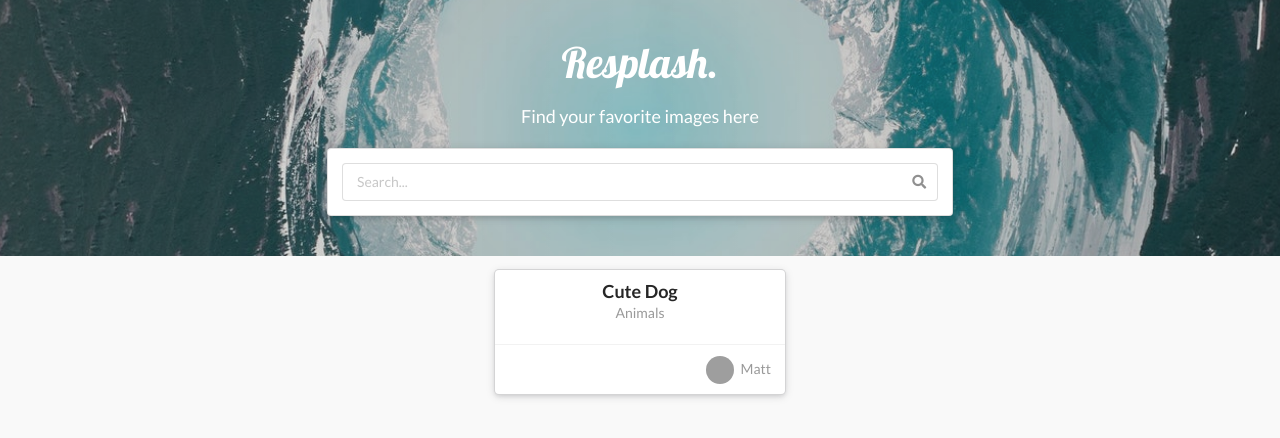
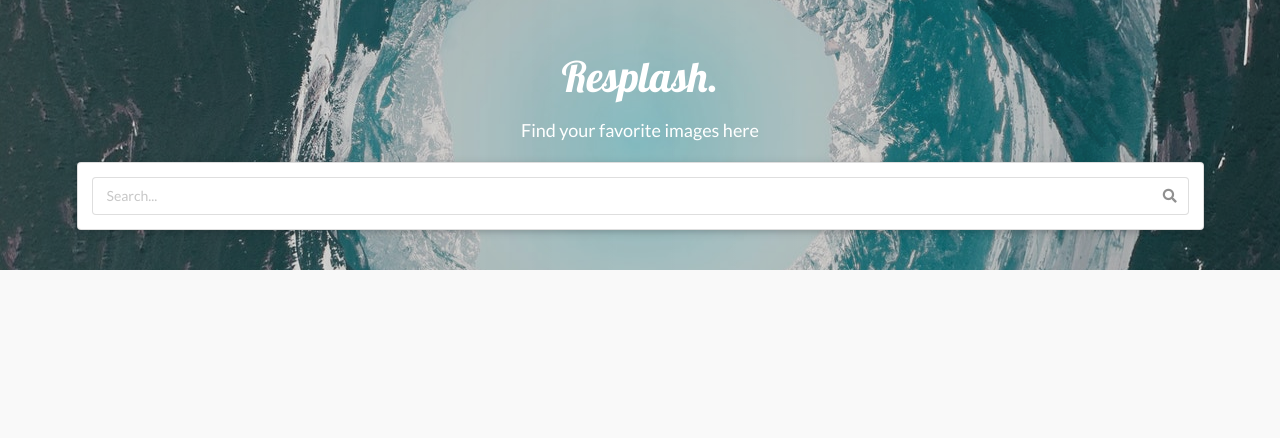
Before and after one commit to firmlab/Resplash, a React (Create React App) app: page / in a window 1280 px wide. Shown: the top 438 px of the page. Built offline with nearby package versions, Linux system fonts and the light colour scheme; grey boxes are pictures that could not be loaded.

Commit message:
add debounce to SearchBar

```diff
--- a/package.json
+++ b/package.json
@@ -7,6 +7,7 @@
     "@testing-library/react": "^11.1.0",
     "@testing-library/user-event": "^12.1.10",
     "axios": "^0.21.0",
+    "lodash": "^4.17.20",
     "node-sass": "^4.14.1",
     "react": "^17.0.1",
     "react-dom": "^17.0.1",
--- /dev/null
+++ b/src/api/unsplash.js
@@ -0,0 +1,8 @@
+import axios from 'axios'
+
+export default axios.create({
+    baseURL: 'https://api.unsplash.com',
+    headers: {
+        Authorization: 'Client-ID 31F9NmISiAMNK6OVl83p9QKTB9rw1MKZVAnaDKZYm0g'
+    }
+})
--- a/src/assets/scss/style.scss
+++ b/src/assets/scss/style.scss
@@ -8,6 +8,7 @@ body {
         background: rgb(0,0,0);
         background: linear-gradient(90deg, rgba(0,0,0,0.42620798319327735) 0%, rgba(0,0,0,0.8855917366946778) 42%, rgba(0,0,0,0.6446953781512605) 100%);
         position: relative;
+        z-index: 2;
 
         .column {
             z-index: 2;
@@ -24,7 +25,7 @@ body {
             background-size: cover;
             background-position: center center;
             opacity: 0.8;
-            z-index: 1;
+            z-index: -1;
         }
     }
 }
--- a/src/components/App.js
+++ b/src/components/App.js
@@ -1,24 +1,25 @@
 import React from 'react'
-import axios from 'axios'
 
 import '../assets/scss/style.scss'
+
+import unsplash from '../api/unsplash'
 
 import SearchResult from './SearchResult'
 import SearchBar from './SearchBar'
 
 class App extends React.Component {
 
-    state = {loaded: true, searching: false}
+    state = {loaded: true, searching: false, images: []}
 
-    onSearchSubmit(term) {
+     onSearchSubmit = async (term) => {
         // console.log(term)
+        this.setState({searching: true})
+        const response = await unsplash.get('/search/photos', {
+            params: {query: term},
+        })
 
-        axios.get('https://api.unsplash.com/search/photos', {
-            params: {query: term},
-            headers: {
-                Authorization: 'Client-ID 31F9NmISiAMNK6OVl83p9QKTB9rw1MKZVAnaDKZYm0g'
-            }
-        })
+        this.setState({images: response.data.results})
+        this.setState({searching: false})
     }
 
     componentDidMount = () => {
@@ -32,23 +33,28 @@ class App extends React.Component {
 
     render() {
         return (
-            <div className="ui three column centered grid main-grid">
+            <>
             <div className={`ui inverted dimmer ${this.state.loaded ? '' : 'active'}`}>
                 <div className="ui text loader">Loading...</div>
             </div>
-                <div className="two column row search-wrapper">
+            <div className="main-grid">
+                <div className="search-wrapper">
+                    <div className="ui three centered column grid container">
                         <div className="column">
                             <h1 style={{textAlign: 'center', fontSize: 42, color: '#fff', fontWeight: 500, fontFamily: "'Lobster', cursive"}}>Resplash.</h1>
                             <p style={{textAlign: 'center', fontSize: 18, color: '#fff'}}>Find your favorite images here</p>
                             <div className="ui segment raised">
-                            <SearchBar searching={this.searching} onSubmit={this.onSearchSubmit} />
+                                <SearchBar searching={this.state.searching} onSubmit={this.onSearchSubmit} />
                             </div>
                         </div>
                     </div>
-                <div className="two column row">
-                    <SearchResult />
                 </div>
             </div>
+
+            <div style={{marginTop: 20}} className="ui grid three stackable cards container container-result">
+                <SearchResult data={this.state.images} />
+            </div>
+            </>
         )
     }
 }
--- a/src/components/SearchBar.js
+++ b/src/components/SearchBar.js
@@ -1,29 +1,31 @@
 import React from 'react'
+
+import {debounce} from 'lodash'
 
 class SearchBar extends React.Component {
 
-    state = { term: '' }
+    constructor(props) {
+        super(props)
+
+        this.state = { term: '' }
+
+        this.changeSearch = debounce(this.props.onSubmit, 500)
+    }
 
     onInputChange = (e) => {
-        this.setState({ term: e.target.value })
-    }
-
-    onFormSubmit = (e) => {
-        e.preventDefault();
-
-        this.props.onSubmit(this.state.term)
+        this.setState({ term: e.target.value }, () => {
+            this.changeSearch(e.target.value)
+        })
     }
 
     render() {
         return (
             <div>
-                <form onSubmit={this.onFormSubmit}>
-                    <div className={`ui icon input fluid ${this.props.searching ? 'loading' : ''}`}>
-                        {/* <input type="text" placeholder="Search..." value={this.state.term} onChange={this.onInputChange} /> */}
-                        <input type="text" placeholder="Search..." value={this.state.term} onChange={(e) => this.setState({ term: e.target.value }) } />
-                        <i className="search icon"></i>
-                    </div>
-                </form>
+                <div className={`ui icon input fluid ${this.props.searching ? 'loading' : ''}`}>
+                    {/* <input type="text" placeholder="Search..." value={this.state.term} onChange={this.onInputChange} /> */}
+                    <input type="text" placeholder="Search..." value={this.state.term} onChange={this.onInputChange} />
+                    <i className="search icon"></i>
+                </div>
             </div>
         )
     }
--- a/src/components/SearchResult.js
+++ b/src/components/SearchResult.js
@@ -1,27 +1,22 @@
 import React from 'react'
 
-class SearchResult extends React.Component {
+const SearchResult = props => {
 
-    render() {
-        return (
-            <div className="ui raised card">
-                <div className="content">
-                    <div className="header">Cute Dog</div>
-                    <div className="meta">
-                    <span className="category">Animals</span>
+    return (
+         props.data.map((d, index) => {
+            return (
+                <a key={`image-${d.id}`} className="ui raised card" rel="noreferrer" target="_blank" href={d.links.download}>
+                    <div className="image">
+                        <img alt={d.alt_description} src={d.urls.small} />
                     </div>
-                    <div className="description">
-                    <p></p>
-                    </div>
-                </div>
-                <div className="extra content">
-                    <div className="right floated author">
-                        <img alt="" className="ui avatar image" src="https://i.pravatar.cc/300" /> Matt
-                    </div>
-                </div>
-            </div>
-        )
-    }
+                </a>
+            )
+        })
+    )
+}
+
+SearchResult.defaultProps = {
+    data: []
 }
 
 export default SearchResult
```
Also changed, not shown: src/components/ImageCard.js (added, +7 -0 lines), 1 other file (tests, documents, lock files or other folders). Lines whose indentation alone changed are shown as unchanged.
